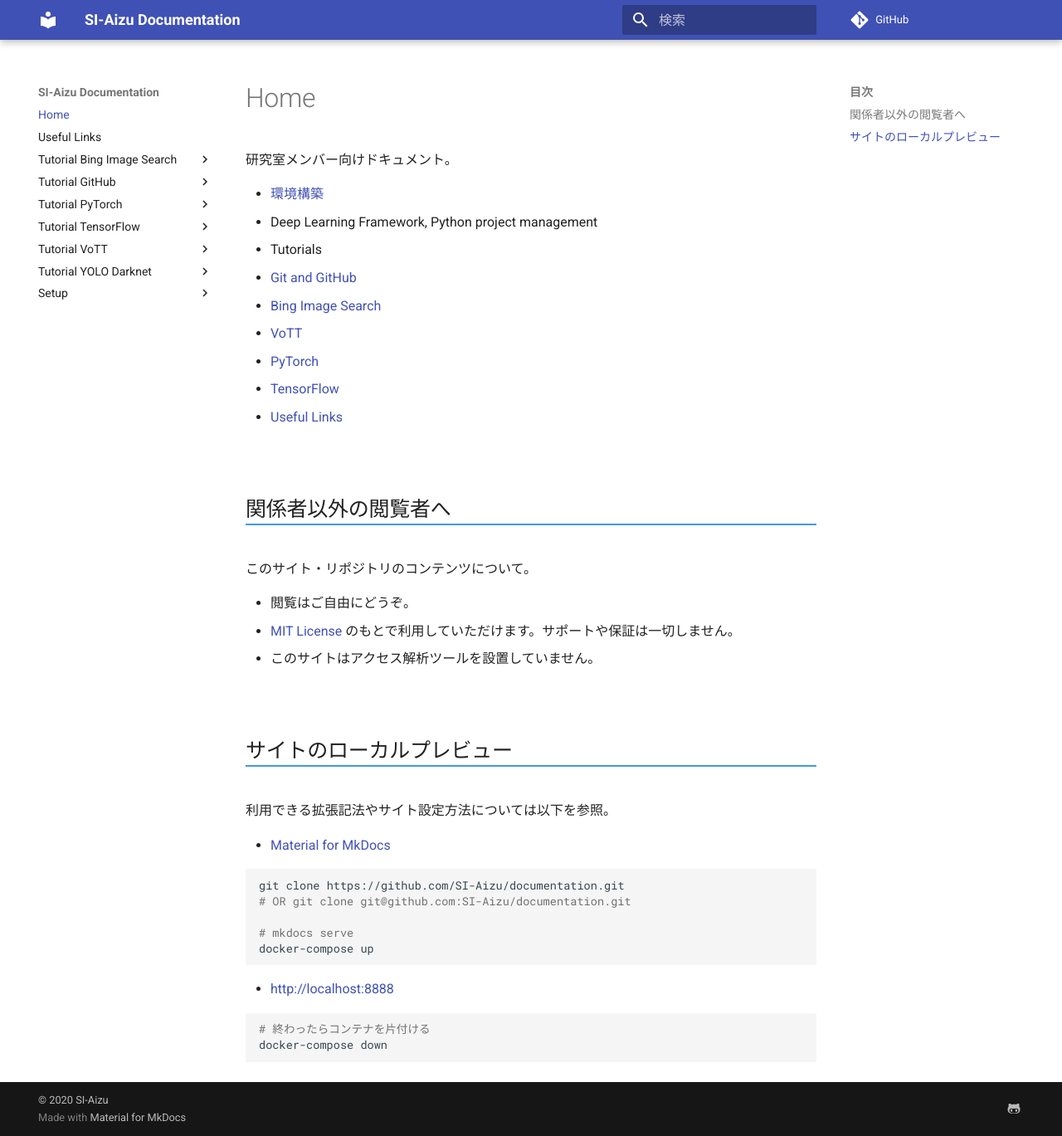
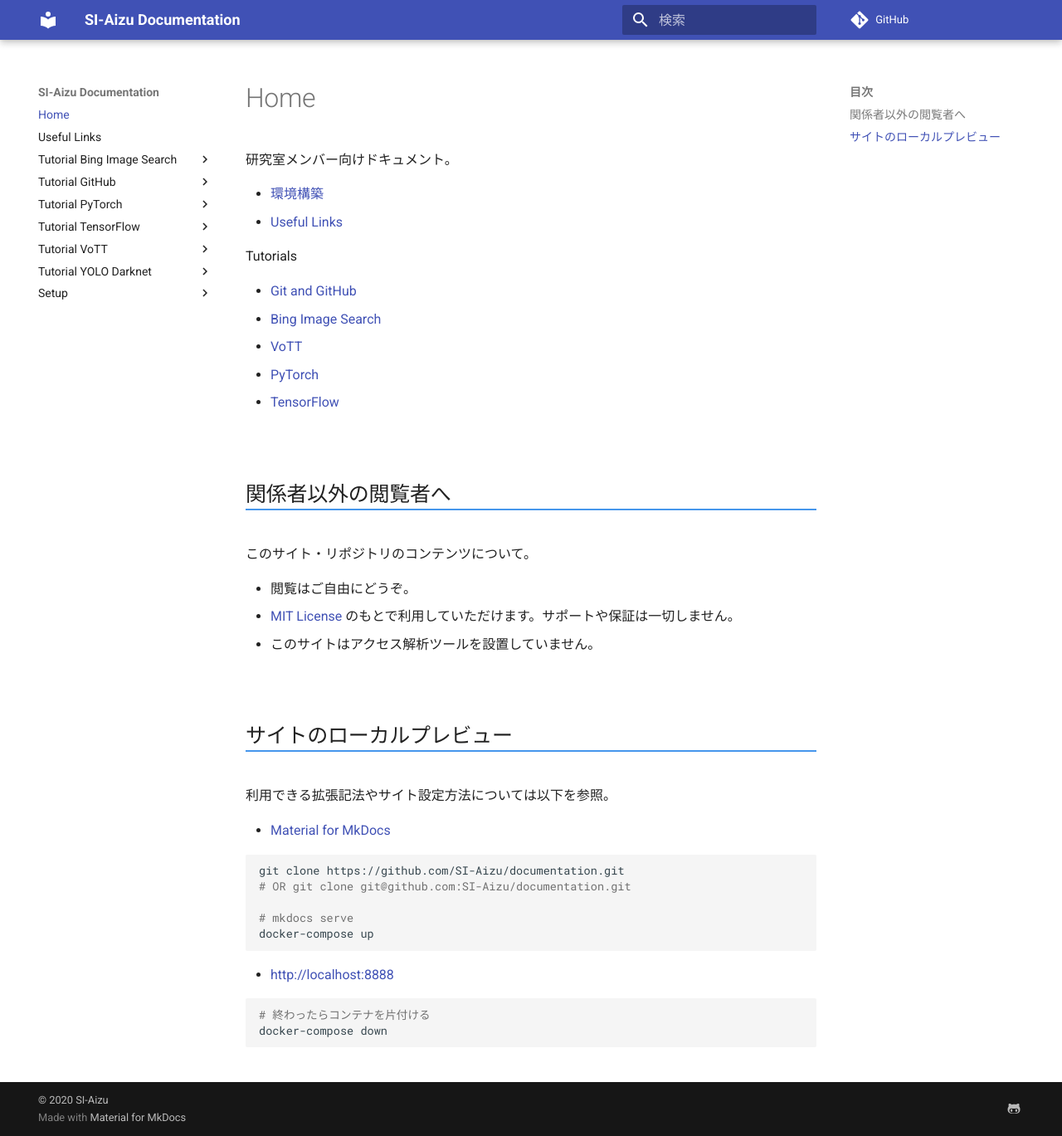
Before and after one commit to SI-Aizu/documentation, an MkDocs documentation site: the page built from docs/README.md, in a window 1280 px wide and 1369 px high. Shown: the whole window at 83% size. Built offline with MkDocs 1.6.1 and Material for MkDocs 9.7.7, drawn with Linux system fonts in a browser that asks for light colours; comment, search, counter and statistics services are not loaded.

Commit message:
fix links

```diff
--- a/docs/README.md
+++ b/docs/README.md
@@ -3,14 +3,15 @@
 研究室メンバー向けドキュメント。
 
 - [環境構築](./setup)
-- Deep Learning Framework, Python project management
-- Tutorials
-  - [Git and GitHub](./Tutorial-GitHub)
-  - [Bing Image Search](./Tutorial-Bing-Image-Search)
-  - [VoTT](./Tutorial-VoTT)
-  - [PyTorch](./Tutorial-PyTorch)
-  - [TensorFlow](./Tutorial-TensorFlow)
 - [Useful Links](./Useful-Links)
+
+Tutorials
+
+- [Git and GitHub](./Tutorial-GitHub)
+- [Bing Image Search](./Tutorial-Bing-Image-Search)
+- [VoTT](./Tutorial-VoTT)
+- [PyTorch](./Tutorial-PyTorch)
+- [TensorFlow](./Tutorial-TensorFlow)
 
 
 
```
